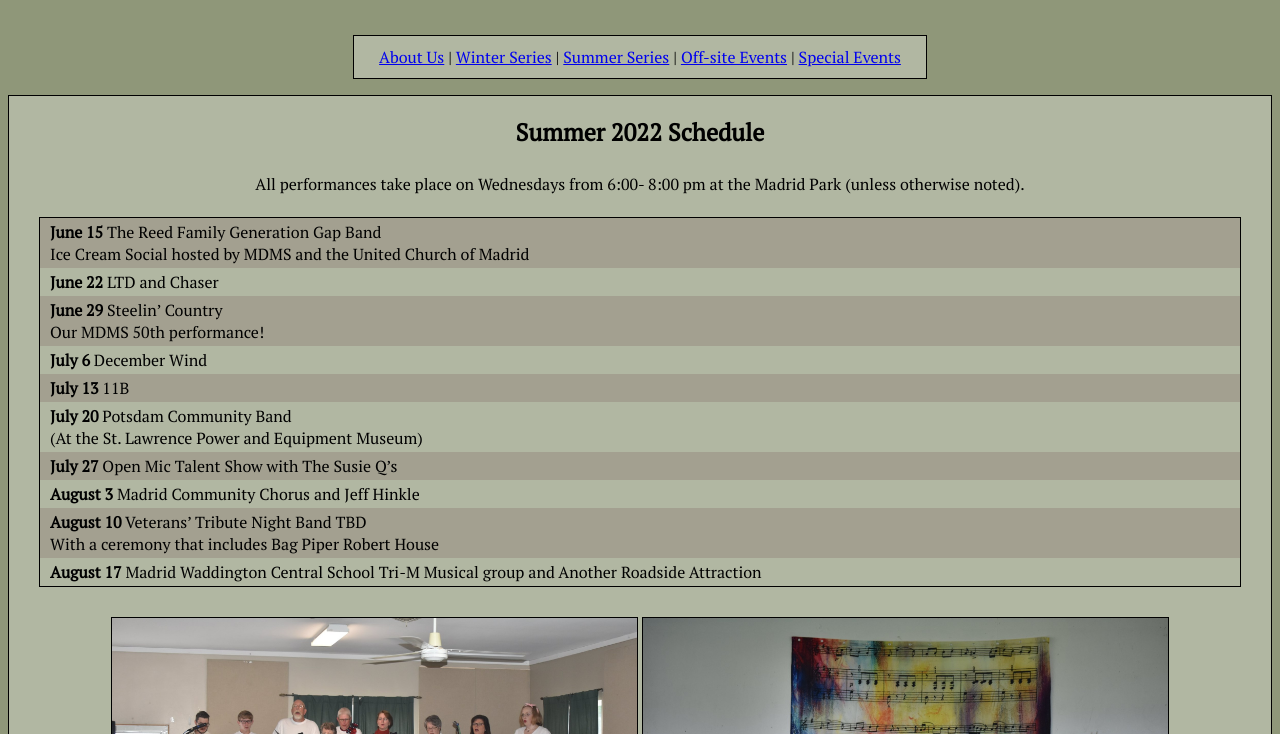
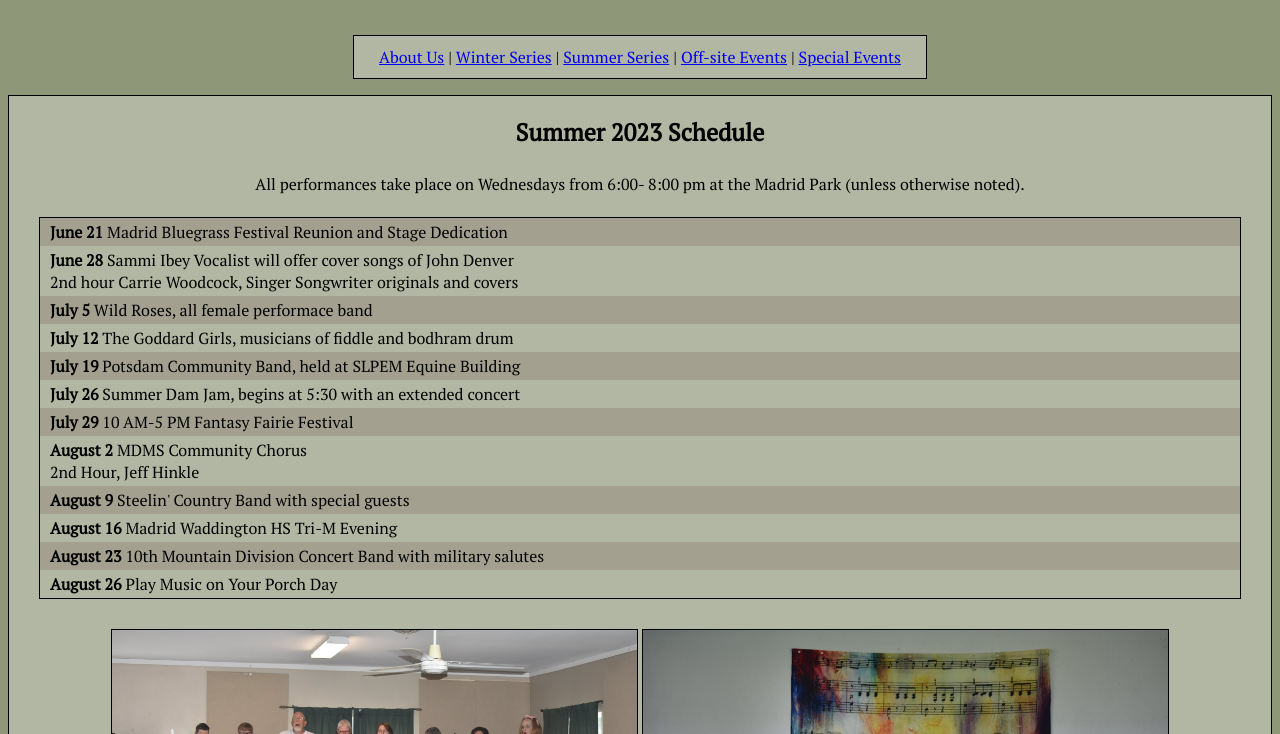
Before and after one commit to lkm1754/lkm1754.github.io, a plain HTML site: page summer.html in a window 1280 px wide. Shown: the part 66-800 px from the top of the page. Drawn offline with Linux system fonts and the light colour scheme.

Commit message:
Summer 2023 schedule

```diff
--- a/summer.html
+++ b/summer.html
@@ -39,42 +39,33 @@
 </nav>
 <main>
     <div class='text'>
-        <h2>Summer 2022 Schedule</h2>
+        <h2>Summer 2023 Schedule</h2>
         <p>All performances take place on Wednesdays from 6:00- 8:00 pm at the Madrid Park (unless otherwise noted).</p><br />
-        <div class='summer event'>
-            <p><strong>June 15</strong> The Reed Family Generation Gap Band</p>
-			<p>Ice Cream Social hosted by MDMS and the United Church of Madrid</p>
+		<div class='summer event'><p><strong>June 21</strong> Madrid Bluegrass Festival Reunion and Stage Dedication</p>
 </div>
-        <div class='summer event'>
-            <p><strong>June 22</strong> LTD and Chaser</p>
+<div class='summer event'><p><strong>June 28</strong> Sammi Ibey Vocalist will offer cover songs of John Denver</p>
+<p>2nd hour Carrie Woodcock, Singer Songwriter originals and covers</p>
 </div>
-        <div class='summer event'>
-            <p><strong>June 29</strong> Steelin’ Country</p>
-			<p>Our MDMS 50th performance!</p>
+<div class='summer event'><p><strong>July 5</strong> Wild Roses, all female performace band</p>
 </div>
-        <div class='summer event'>
-            <p><strong>July 6</strong> December Wind</p>
+<div class='summer event'><p><strong>July 12</strong> The Goddard Girls, musicians of fiddle and bodhram drum</p>
 </div>
-        <div class='summer event'>
-            <p><strong>July 13</strong> 11B</p>
+<div class='summer event'><p><strong>July 19</strong> Potsdam Community Band, held at SLPEM Equine Building</p>
 </div>
-        <div class='summer event'>
-            <p><strong>July 20</strong> Potsdam Community Band</p>
-			<p>(At the St. Lawrence Power and Equipment Museum)</p>
+<div class='summer event'><p><strong>July 26</strong> Summer Dam Jam, begins at 5:30 with an extended concert</p>
 </div>
-        <div class='summer event'>
-            <p><strong>July 27</strong> Open Mic Talent Show with The Susie Q’s</p>
+<div class='summer event'><p><strong>July 29</strong> 10 AM-5 PM Fantasy Fairie Festival</p>
 </div>
-        <div class='summer event'>
-            <p><strong>August 3</strong> Madrid Community Chorus and Jeff Hinkle</p>
+<div class='summer event'><p><strong>August 2</strong> MDMS Community Chorus</p>
+<p>2nd Hour, Jeff Hinkle</p>
 </div>
-        <div class='summer event'>
-            <p><strong>August 10</strong> Veterans’ Tribute Night Band TBD</p>
-			<p>With a ceremony that includes Bag Piper Robert House</p>
+<div class='summer event'><p><strong>August 9</strong> Steelin' Country Band with special guests</p>
 </div>
-        <div class='summer event'>
-            <p><strong>August 17</strong> Madrid Waddington Central School Tri-M Musical group and Another Roadside
-Attraction</p>
+<div class='summer event'><p><strong>August 16</strong> Madrid Waddington HS Tri-M Evening</p>
+</div>
+<div class='summer event'><p><strong>August 23</strong> 10th Mountain Division Concert Band with military salutes</p>
+</div>
+<div class='summer event'><p><strong>August 26</strong> Play Music on Your Porch Day</p>
 </div>
     </div>
 
```
Lines whose indentation alone changed are shown as unchanged.
